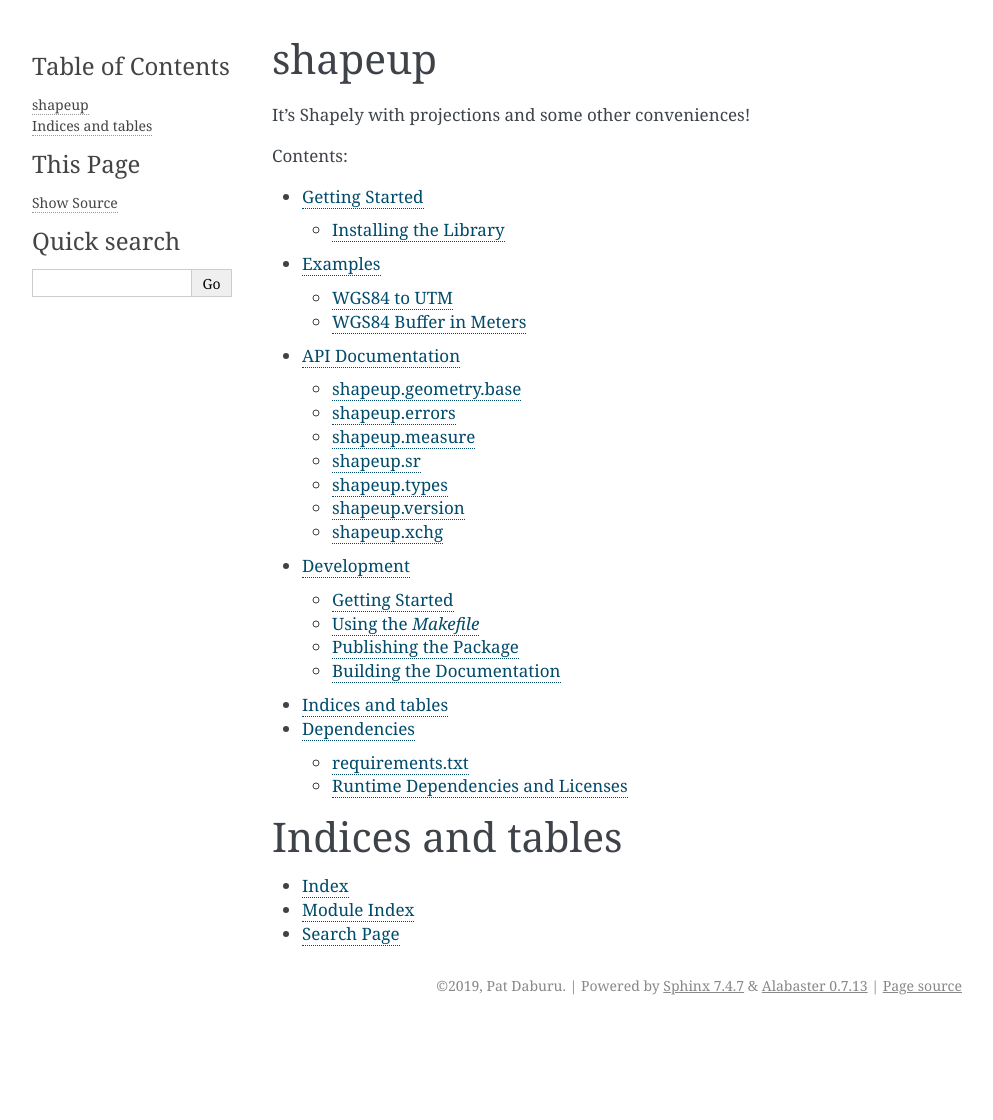
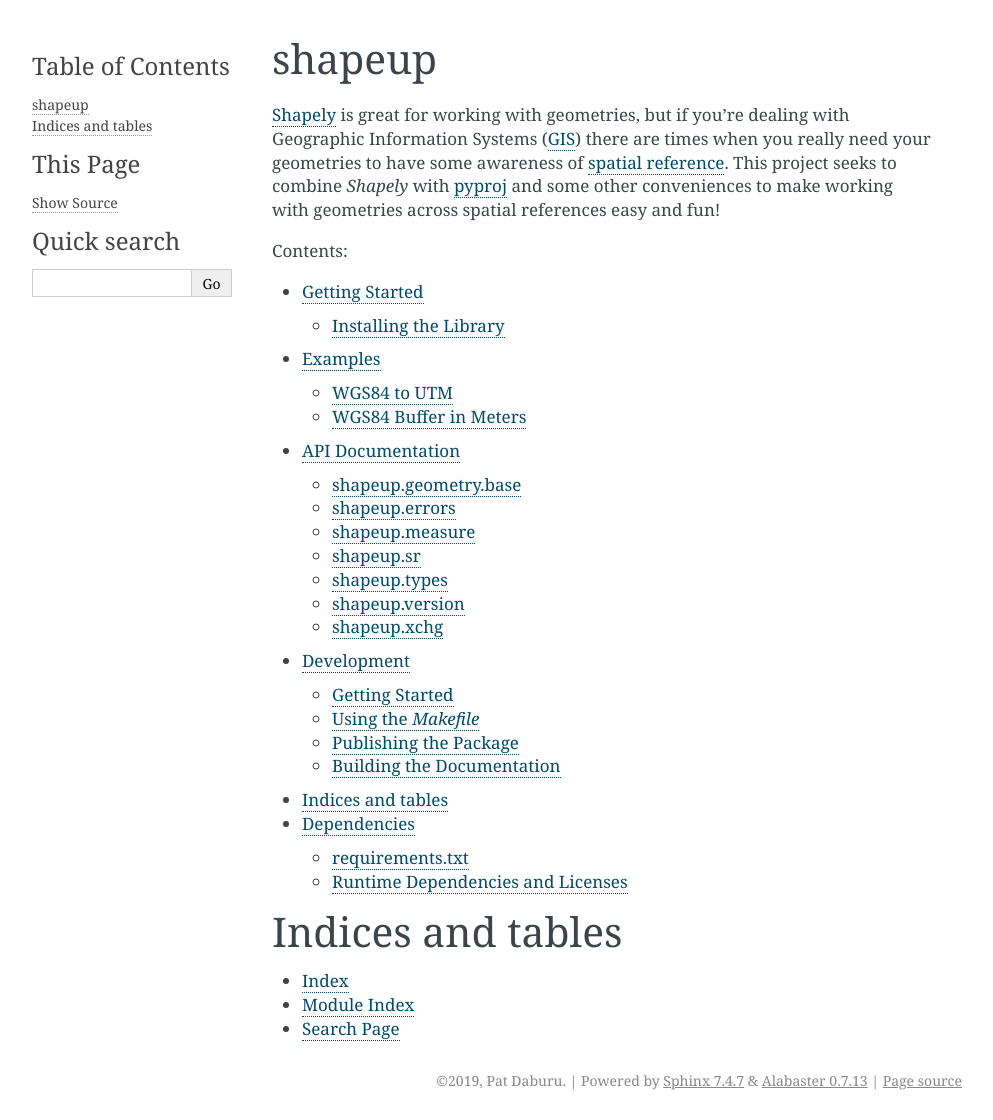
Before and after one commit to patdaburu/shapeup, a Sphinx documentation site: the page built from docs/source/index.rst, in a window 1280 px wide. Shown: the whole page, without its empty margins (148-1141 px from the left). Built offline with Sphinx 7.4.7, drawn with Linux system fonts in a browser that asks for light colours; before the commit the page ends 1025 px from its top, so only the background shows below that.

Commit message:
Updated README and index.rst.

```diff
--- a/docs/source/index.rst
+++ b/docs/source/index.rst
@@ -5,7 +5,14 @@
 shapeup
 =======
 
-It's Shapely with projections and some other conveniences!
+`Shapely <https://shapely.readthedocs.io/en/stable/manual.html>`_ is great for
+working with geometries, but if you're dealing with Geographic Information
+Systems (`GIS <https://www.nationalgeographic.org/encyclopedia/geographic-information-system-gis/>`_)
+there are times when you really need your geometries to have some awareness of
+`spatial reference <https://en.wikipedia.org/wiki/Spatial_reference_system>`_.
+This project seeks to combine `Shapely` with
+`pyproj <https://pypi.org/project/pyproj/>`_ and some other conveniences to make
+working with geometries across spatial references easy and fun!
 
 .. toctree::
    :maxdepth: 2
```
Also changed, not shown: README.md (+23 -1 lines), README.rst (+32 -1 lines).
